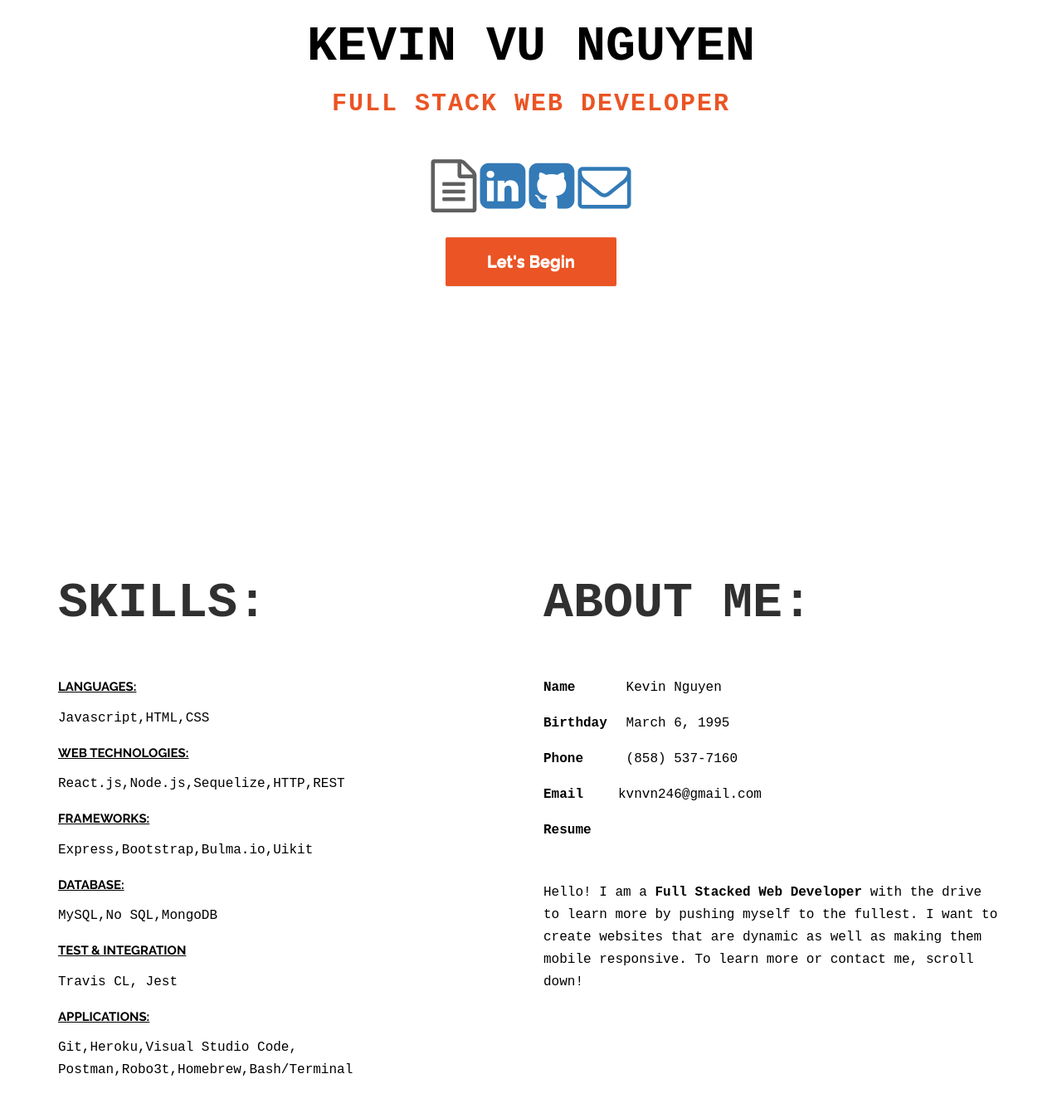
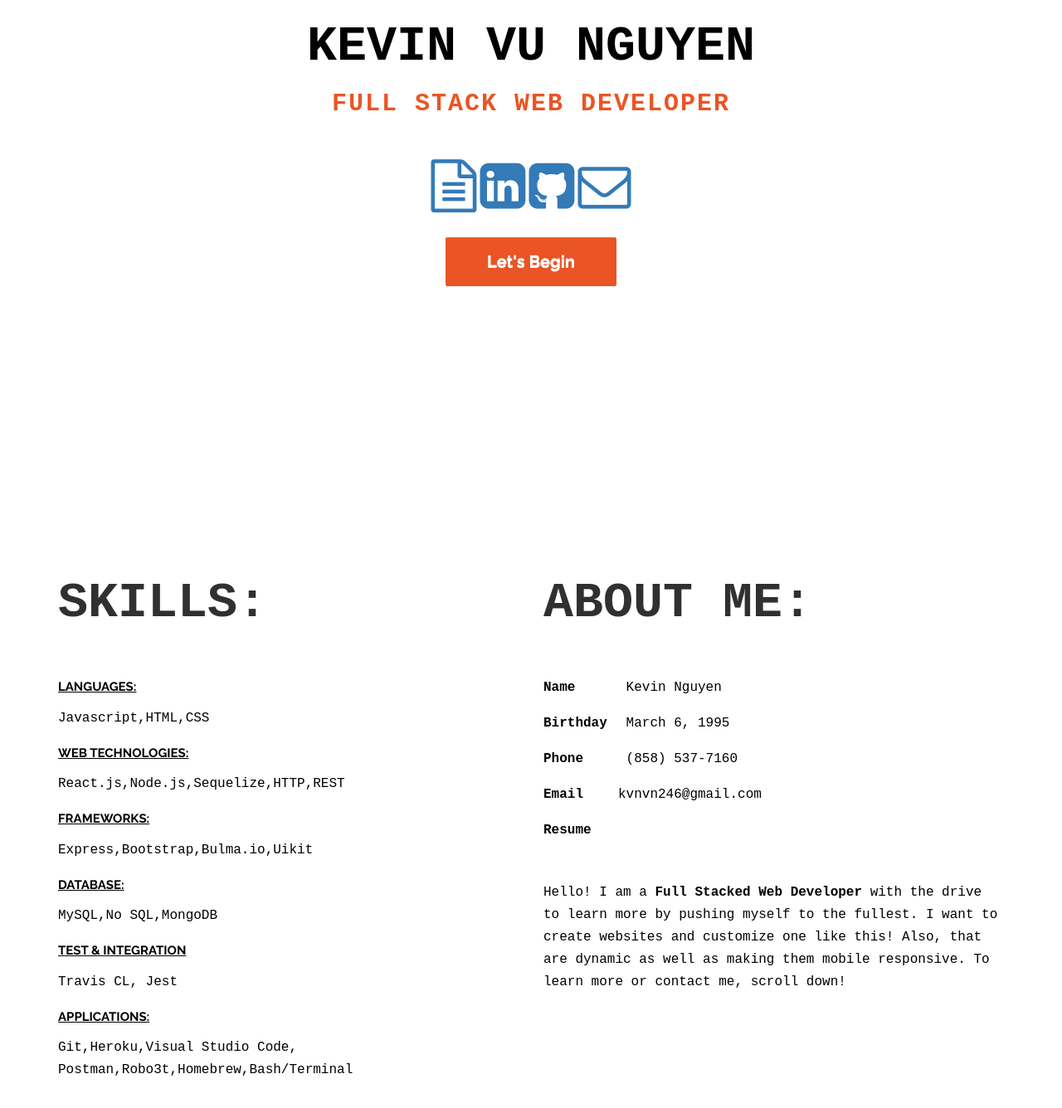
Before and after one commit to Kvnvn/Kvnvn.github.io, a plain HTML site: page index.html in a window 1280 px wide. Shown: the part 226-1562 px from the top of the page at 83% size. Drawn offline with nearby package versions, Linux system fonts and the light colour scheme.

Commit message:
added resume

```diff
--- a/index.html
+++ b/index.html
@@ -60,7 +60,7 @@ https://templatemo.com/tm-464-ultra-profile
 					<h1 class="tm-home-title"><strong class="name">Kevin Vu Nguyen</strong></h1>
 					<h2 class="tm-home-subtitle">Full Stack Web Developer</h2>
 					<div class="frontIcons">
-						<i class="fa fa-file-text-o fa-4x"></i>
+						<a href="Kevin Nguyen (1)-1.pdf"><i class="fa fa-file-text-o fa-4x"></i></a>
 						<a href="https://www.linkedin.com/in/kevin-nguyen-7a082419b/"><i
 								class="fa fa-linkedin-square fa-4x"></i></a>
 						<a href="https://github.com/kvnvn"> <i class="fa fa-github-square fa-4x"></i></a>
@@ -100,7 +100,7 @@ https://templatemo.com/tm-464-ultra-profile
 					<p><span class="tm-info-label">Phone</span> (858) 537-7160</p>
 					<p><span class="tm-info-label">Email</span>kvnvn246@gmail.com</p>
 					<p><span class="tm-info-label">Resume</span></p>
-					<p class="me2">Hello! I am a <strong>Full Stacked Web Developer</strong> with the drive to learn more by pushing myself to the fullest. I want to create websites that are dynamic as well as making them mobile responsive. To learn more or contact me, scroll down!</p>
+					<p class="me2">Hello! I am a <strong>Full Stacked Web Developer</strong> with the drive to learn more by pushing myself to the fullest. I want to create websites and customize one like this! Also, that are dynamic as well as making them mobile responsive. To learn more or contact me, scroll down!</p>
 
 				</div>
 			</div>
```
Also changed, not shown: 2 other files.
